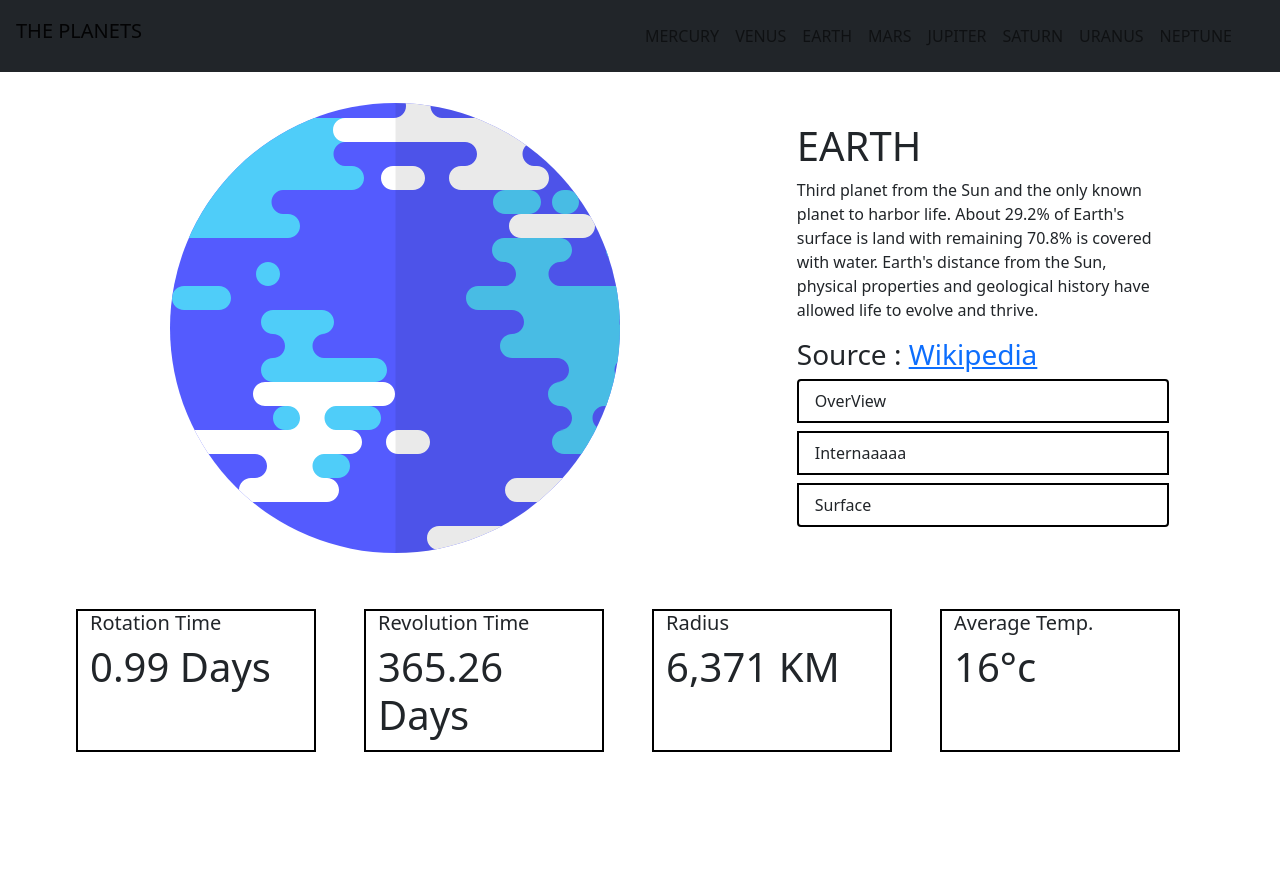
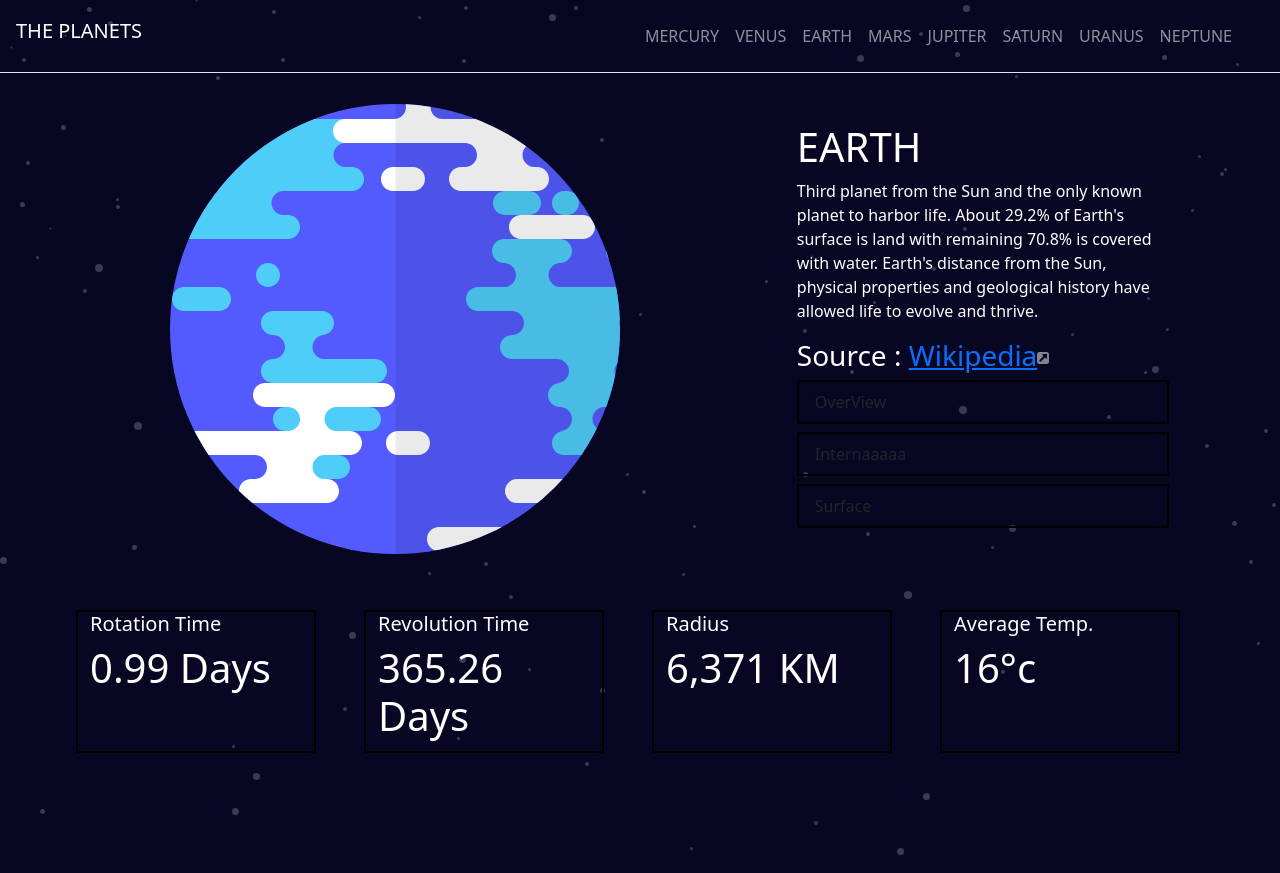
Before and after one commit to Nmelms/planets, a React (Create React App) app: page /earth in a window 1280 px wide. Built offline with nearby package versions, Linux system fonts and the light colour scheme.

Commit message:
added background and hover color

```diff
--- a/src/components/Earth.js
+++ b/src/components/Earth.js
@@ -4,7 +4,6 @@ import earthImg from "../assets/planet-earth.svg"
 import interalImg from "../assets/planet-earth-internal.svg"
 import srcIcon from "../assets/icon-source.svg"
 import surfaceImg from "../assets/geology-earth.png"
-import Page from "./Page.js"
 import { ListGroup } from 'react-bootstrap'
 
 
@@ -17,7 +16,8 @@ export default function Earth() {
                 covered with water. Earth's distance from the Sun, physical properties
                 and geological history have allowed life to evolve and thrive.`,
       pic: earthImg,
-      id: "overview"
+      id: "overview",
+      wiki: "https://en.wikipedia.org/wiki/Earth"
     },
     internal: {
       text: `Earth's interior, like that of the other terrestrial planets, is divided
@@ -25,7 +25,8 @@ export default function Earth() {
       outer layer is a chemically distinct silicate solid crust, which is
       underlain by a highly viscous solid mantle.`,
       pic: interalImg,
-      id: "internal"
+      id: "internal",
+      wiki: "https://en.wikipedia.org/wiki/Earth#Internal_structure"
     },
     surface: {
       text: `The total surface area of Earth is about 510 million km2. The continental
@@ -33,17 +34,13 @@ export default function Earth() {
       and andesite. Less common is basalt, a denser volcanic rock that is the
       primary constituent of the ocean floors.`,
       pic: surfaceImg,
-      id: "surface"
+      id: "surface",
+      wiki: "https://en.wikipedia.org/wiki/Earth#Surface"
 
     }
   }
 
   const [des, setDes] = useState(info.overview)
-
-
-  useEffect(() => {
-    console.log(des)
-  }, [des])
 
   return (
     <div className="page">
@@ -51,19 +48,23 @@ export default function Earth() {
       <Col lg={7} className=" align-items-center justify-content-center d-flex">
         {des.id === 'overview' && <img style={{position: 'absolute'}} src={info.overview.pic} />}
         {des.id === 'internal' && <img style={{position: 'absolute'}} src={info.internal.pic} />}
-        {des.id === 'surface' && <div  lg={7} className="align-items-center justify-content-center d-flex"><img className="earthImg" src={info.overview.pic} /><img className="secondImg" src={info.surface.pic} /> </div>}
+        {des.id === 'surface' &&
+          <div  lg={7} className="align-items-center justify-content-center d-flex">
+            <img className="earthImg" src={info.overview.pic} />
+            <img className="secondImg" src={info.surface.pic} />
+          </div>}
       </Col>
       <Col className=" d-flex page" lg={5}>
         <div className="d-flex flex-column align-items-start justify-content-center" >
         <h1>EARTH</h1>
         <p>{des.text}</p>
-        <h3>Source : <a href="https://en.wikipedia.org/wiki/Earth">Wikipedia</a>
-            <img src={srcIcon} />
+        <h3>Source : <a href={des.wiki}>Wikipedia</a>
+            <img  src={srcIcon} />
         </h3>
-        <ListGroup className="w-100">
-          <ListGroup.Item style={{border: '2px solid black'}} className=" mb-2" action onClick={() => setDes(info.overview)}>OverView</ListGroup.Item>
-          <ListGroup.Item style={{border: '2px solid black'}} className=" mb-2" action onClick={() => setDes(info.internal)}>Internaaaaa</ListGroup.Item>
-          <ListGroup.Item style={{border: '2px solid black'}} className=" mb-2" action onClick={() => setDes(info.surface)}>Surface</ListGroup.Item>
+        <ListGroup className="list w-100">
+          <ListGroup.Item style={{border: '2px solid black'}} className=" bg-transparent listItem mb-2" action onClick={() => setDes(info.overview)}>OverView</ListGroup.Item>
+          <ListGroup.Item style={{border: '2px solid black'}} className=" bg-transparent listItem mb-2" action onClick={() => setDes(info.internal)}>Internaaaaa</ListGroup.Item>
+          <ListGroup.Item style={{border: '2px solid black'}} className=" bg-transparent listItem mb-2" action onClick={() => setDes(info.surface)}>Surface</ListGroup.Item>
         </ListGroup>
 
         </div>
--- a/src/components/NavBar.js
+++ b/src/components/NavBar.js
@@ -6,9 +6,9 @@ import { Link } from "react-router-dom"
 
 export default function NavBar() {
   return (
-    <div>
-      <Navbar className="p-3 bg-dark" bg="light" >
-        <Row className="w-100">
+    <div  >
+      <Navbar variant="dark" className="p-3 bg-transparent border-bottom"  >
+        <Row className="navBar" className="w-100">
           <Col className="pl-5">
           <Navbar.Brand className="ml-2" href="#home">THE PLANETS</Navbar.Brand>
           </Col>
@@ -16,7 +16,7 @@ export default function NavBar() {
             <Nav className=" d-flex">
               <Nav.Link href="">MERCURY</Nav.Link>
               <Nav.Link href="">VENUS</Nav.Link>
-              <Nav.Link href="">EARTH</Nav.Link>
+              <Nav.Link href="/earth">EARTH</Nav.Link>
               <Nav.Link href="">MARS</Nav.Link>
               <Nav.Link href="">JUPITER</Nav.Link>
               <Nav.Link href="">SATURN</Nav.Link>
--- a/src/index.css
+++ b/src/index.css
@@ -1,6 +1,19 @@
 body {
   margin: 0;
   overflow: hidden;
+  background-color: #070724 !important;
+  background-image: url('./assets/background-stars.svg');
+  color: #FFFFFF;
+}
+.navBar{
+  background-color: #070724;
+  background-image: url('./assets/background-stars.svg');
+  color: #FFFFFF;
+}
+
+.listItem:hover{
+  background-color: #2A2D80 !important;
+
 }
 
 
```
